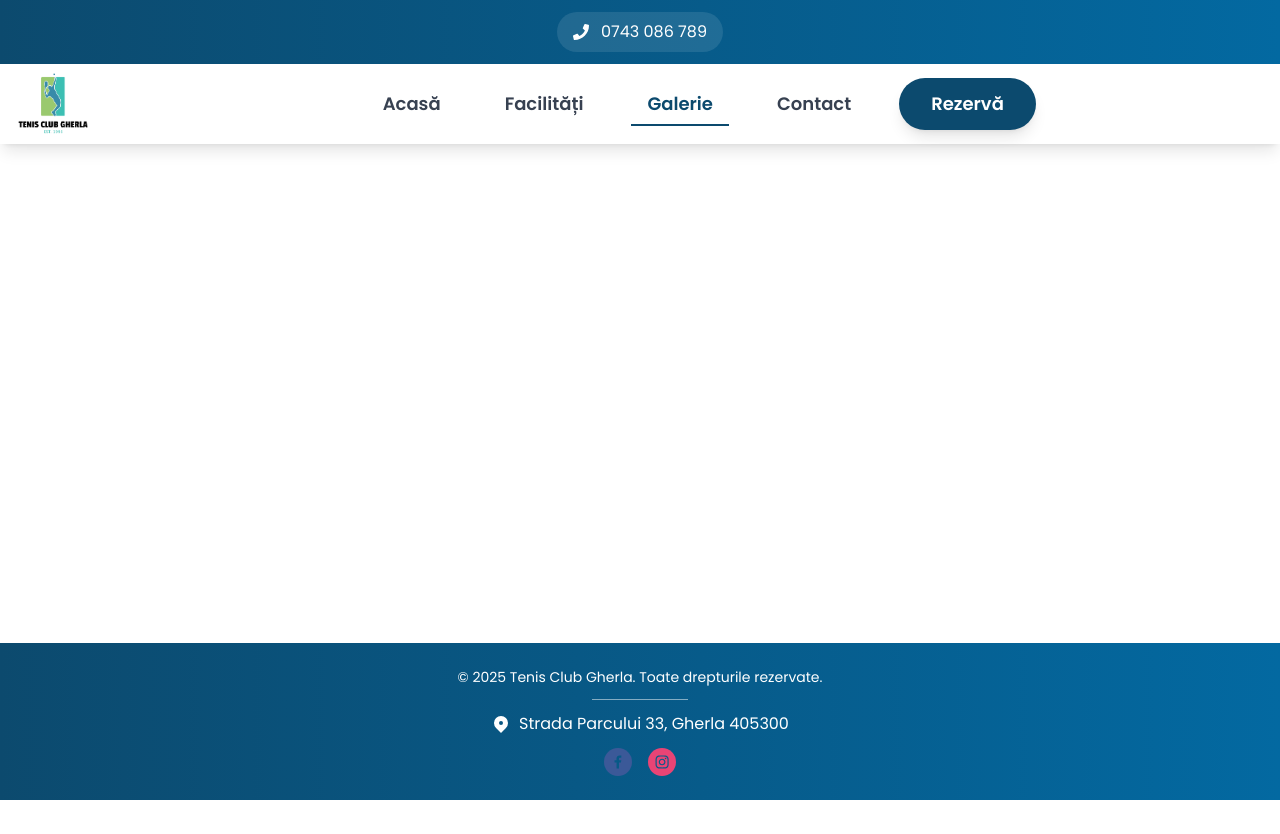
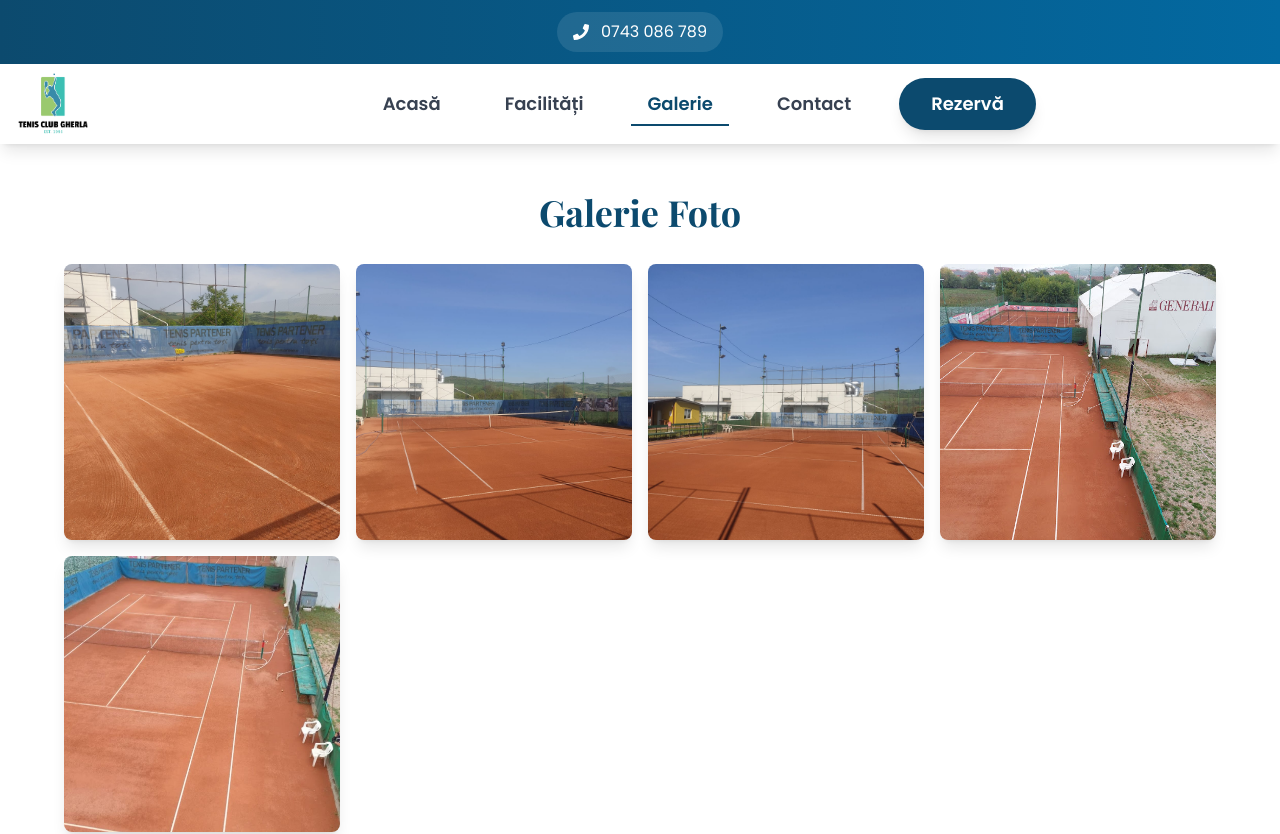
Before and after one commit to feudalics02/tennis-gherla-website, a React (Create React App) app: page /galerie in a window 1280 px wide. Shown: the top 834 px of the page. Before the commit the page ends 800 px from the top, so only its background shows below. Built offline with nearby package versions, Linux system fonts and the light colour scheme.

Commit message:
feat: add gallery page with lightbox and navigation

```diff
--- a/src/Components/App.js
+++ b/src/Components/App.js
@@ -5,6 +5,7 @@ import Home from "./Home/Home";
 import Facilities from "./Facilities";
 import Footer from "./Footer";
 import Contact from "./Contact";
+import GalleryPage from "./GalleryPage";
 
 export default function App() {
     return (
@@ -33,6 +34,7 @@ function AppContent() {
                 <Routes>
                     <Route path="/facilitati" element={<Facilities/>}/>
                     <Route path="/contact" element={<Contact/>}/>
+                    <Route path="/galerie" element={<GalleryPage/>}/>
                     <Route path="/" element={<Home/>}/>
                 </Routes>
             </div>
--- /dev/null
+++ b/src/Components/GalleryPage.js
@@ -0,0 +1,94 @@
+import { useState } from 'react';
+import { FaChevronLeft, FaChevronRight } from 'react-icons/fa';
+import teren1 from '../Images/gallery/teren-1.jpeg';
+import teren2 from '../Images/gallery/teren-2.jpeg';
+import teren3 from '../Images/gallery/teren-3.jpeg';
+import teren4 from '../Images/gallery/teren-4.jpg';
+import teren5 from '../Images/gallery/teren-5.jpeg';
+
+export default function GalleryPage() {
+    const images = [teren1, teren2, teren3, teren4, teren5];
+    const [selectedIndex, setSelectedIndex] = useState(null);
+
+    const openImage = (index) => {
+        setSelectedIndex(index);
+        document.body.style.overflow = 'hidden';
+    };
+
+    const closeImage = () => {
+        setSelectedIndex(null);
+        document.body.style.overflow = 'auto';
+    };
+
+    const navigateImage = (direction) => {
+        let newIndex = selectedIndex + direction;
+        if (newIndex < 0) newIndex = images.length - 1;
+        if (newIndex >= images.length) newIndex = 0;
+        setSelectedIndex(newIndex);
+    };
+
+    return (
+        <section id="gallery" className="pt-28 pb-10 px-4 md:px-8 bg-white">
+            <div className="opacity-0 animate-fade-in">
+                <div className="max-w-6xl mx-auto">
+                    <h2 className="text-3xl md:text-4xl font-heading font-bold text-primary mb-8 text-center">
+                        Galerie Foto
+                    </h2>
+
+                    <div className="grid grid-cols-2 md:grid-cols-3 lg:grid-cols-4 gap-4">
+                        {images.map((img, index) => (
+                            <div
+                                key={index}
+                                className="relative aspect-square cursor-pointer hover:scale-105 transition-transform duration-300"
+                                onClick={() => openImage(index)}
+                            >
+                                <img
+                                    src={img}
+                                    alt={`Teren ${index + 1}`}
+                                    className="w-full h-full object-cover rounded-lg shadow-lg"
+                                    loading="lazy"
+                                />
+                            </div>
+                        ))}
+                    </div>
+                </div>
+            </div>
+
+            {/* Lightbox */}
+            {selectedIndex !== null && (
+                <div
+                    className="fixed inset-0 bg-black/90 z-50 flex items-center justify-center p-4"
+                    onClick={closeImage}
+                >
+                    <div className="relative max-w-[90vw] max-h-[90vh]">
+                        <img
+                            src={images[selectedIndex]}
+                            alt={`Teren ${selectedIndex + 1}`}
+                            className="max-w-full max-h-full object-contain rounded-lg"
+                        />
+
+                        {/* Navigation buttons */}
+                        <button
+                            onClick={(e) => {
+                                e.stopPropagation();
+                                navigateImage(-1);
+                            }}
+                            className="absolute left-4 top-1/2 -translate-y-1/2 bg-white/20 p-3 rounded-full hover:bg-white/30 transition-colors"
+                        >
+                            <FaChevronLeft className="w-6 h-6 text-white" />
+                        </button>
+                        <button
+                            onClick={(e) => {
+                                e.stopPropagation();
+                                navigateImage(1);
+                            }}
+                            className="absolute right-4 top-1/2 -translate-y-1/2 bg-white/20 p-3 rounded-full hover:bg-white/30 transition-colors"
+                        >
+                            <FaChevronRight className="w-6 h-6 text-white" />
+                        </button>
+                    </div>
+                </div>
+            )}
+        </section>
+    );
+}
```
